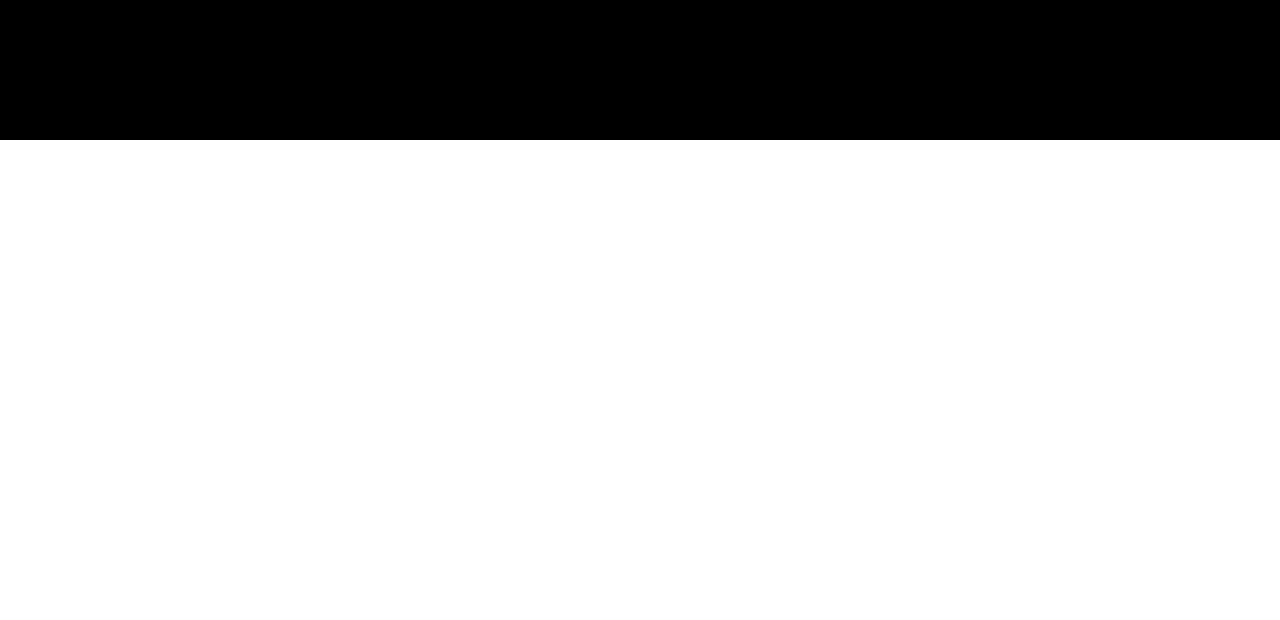
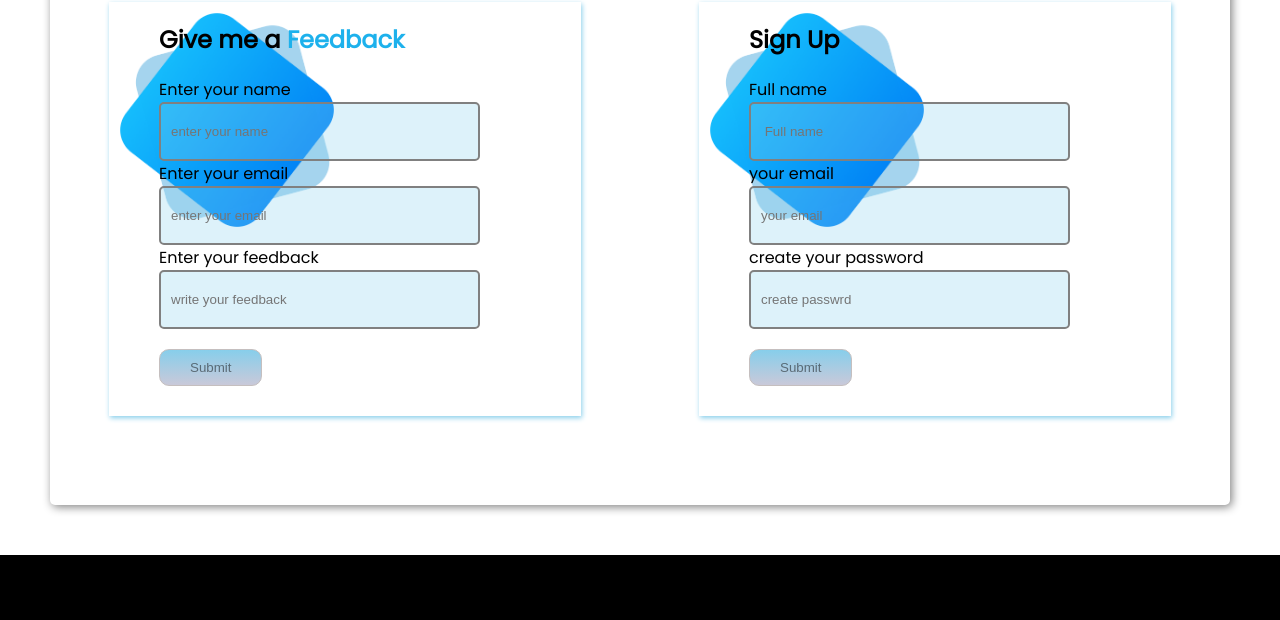
Before and after one commit to maruf89541/food-blog, a plain HTML site: page index.html in a window 1280 px wide. Shown: the part 2072-2692 px from the top of the page. Before the commit the page ends 2212 px from the top, so only its background shows below. Drawn offline with Linux system fonts and the light colour scheme.

Commit message:
final commit

```diff
--- a/index.html
+++ b/index.html
@@ -18,15 +18,15 @@
         <div class="comon-aria">
             <h1><span class="brand-color">Welcome</span> to my food blog </h1>
             <p>You are most welcome to my food blog and follow my food blog page </p>
-            <a href="">follow page</a>
+            <a href="https://www.facebook.com/maruf.hasan.39750" target="_blanck">follow page</a>
         </div>
         <div class="comon-aria">
-            <img src="img/shapes/Group 8449.png" alt="">
+            <img src="img/shapes/Group 8446.png" alt="">
         </div>
     </section>
     <section class="flex-aria about-aria">
         <div class="comon-aria">
-            <img src="" alt="">
+            <img src="img/gfood5.jpg" alt="">
         </div>
         <div class="comon-aria">
             <h2>About my blog</h2>
@@ -34,7 +34,7 @@
                 really enjoy this food blog page and you will get bettar suggestion from this food blog page. Most
                 importently visit my page once time
             </p>
-            <a href="">Visit page</a>
+            <a href="https://github.com/maruf89541/food-blog" target="_blanck">Visit page</a>
 
         </div>
     </section>
@@ -83,8 +83,35 @@
             </div>
         </div>
     </section>
+    <section class="form-saction-aria">
+        <div class="form-aria">
+            <h2>Give me a <span class="brand-color">Feedback</span></h2>
+            <form action="">
+                <label for="name">Enter your name</label><br>
+                <input type="text" name="name" placeholder="enter your name"><br>
+                <label for="email">Enter your email</label><br>
+                <input type="email" name="email" id="" placeholder="enter your email"><br>
+                <label for="feedback">Enter your feedback</label><br>
+                <input type="text" name="feedback" id="feedback" placeholder="write your feedback"><br>
+                <button type="submit" class="button" value="submit">Submit</button>
+            </form>
+        </div>
+        <div class="form-aria">
+            <h2>Sign Up</h2>
+            <form action="">
+                <label for="fname">Full name </label><br>
+                <input type="text" name="fname" placeholder=" Full name "><br>
+                <label for="email">your email</label><br>
+                <input type="email" name="email" placeholder="your email"><br>
+                <label for="password">create your password</label><br>
+                <input type="password" name="password" placeholder="create passwrd"><br>
+                <button type="submit" class="button" value="submit">Submit</button>
+            </form>
+        </div>
+    </section>
     <footer>
         <h2> <b><span class="brand-color">Food</span> Blog</b> </h2>
+        <p>@copyright clam for maruf hasan Food blog</p>
     </footer>
 </body>
 
--- a/style.css
+++ b/style.css
@@ -6,7 +6,7 @@ h1{
     font-size: 40px;
 }
 .brand-color{
-    color: rgb(135, 207, 235);
+    color: rgb(29, 177, 236);
 }
 .flex-aria{
     display: flex;
@@ -20,7 +20,7 @@ h1{
     width: 100%;
 }
 .comon-aria a{
-    padding:20px 40px ;
+    padding:15px 30px ;
     text-decoration: none;
     background-image: linear-gradient(skyblue, blue);
     border-radius: 20px;
@@ -59,6 +59,40 @@ h1{
 }
 .post-aria div{
     margin: 20px;
+
+}
+.form-saction-aria{
+    display: flex;
+    margin: 50px;
+    padding: 30px 0px ;
+    justify-content: center;
+    box-shadow: 2px 2px 10px gray;
+    border-radius: 5px;
+}
+.form-aria{
+    width: 40%;
+    margin:5%;
+    padding-left: 50px;
+    padding-bottom: 30px;
+    background-image: url(img/shapes/Group\ 8449.png);
+    background-repeat: no-repeat;
+    background-size: 50%;
+    box-shadow: 1px 2px 5px skyblue;
+}
+.form-aria form input{
+    border: solid 2px gray;
+    padding: 20px 130px 20px 10px;
+    border-radius: 5px;
+    background-color: rgba(135, 207, 235, 0.284);
+}
+.button{
+    padding:10px 30px ;
+    text-decoration: none;
+    background-image: linear-gradient(skyblue, rgb(201, 201, 217));
+    border-radius: 10px;
+    color: rgba(51, 60, 67, 0.68);
+    margin-top: 20px;
+    border: solid 1px rgb(197, 191, 191);
 }
 footer{
     background-color: black;
@@ -69,3 +103,7 @@ footer{
 footer h2{
     color: burlywood;
 }
+footer p{
+    color: burlywood;
+}
+}
```
Also changed, not shown: img/gfood5.jpg (added), img/mfood5-768x531-removebg-preview.png (added), img/shapes/Artboard 1.png (added), 2 other files.
